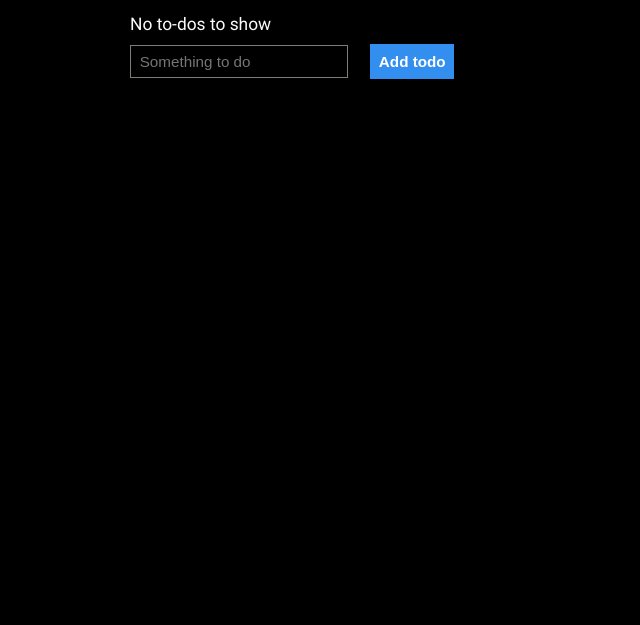
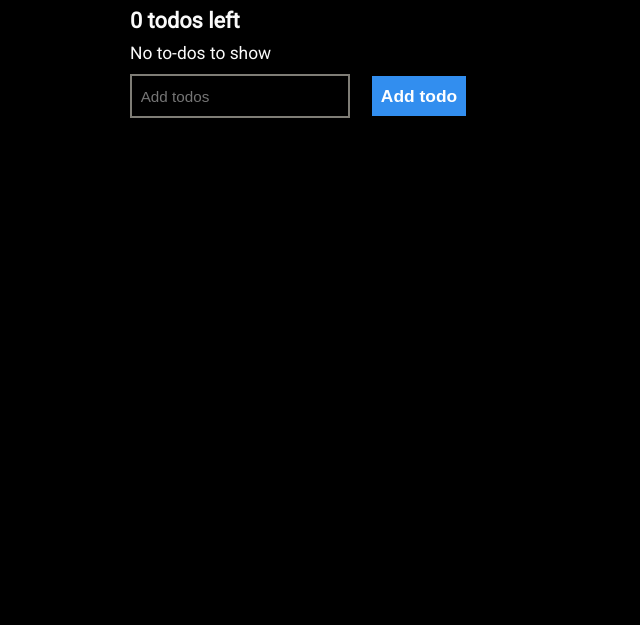
Before and after one commit to MaDrCloudDev/todosMaDr, a website built with webpack: page public/index.html in a window 1280 px wide. Shown: the part 175-800 px from the top of the page, without its empty margins (201-841 px from the left). Built offline with nearby package versions, Linux system fonts and the light colour scheme.

Commit message:
clean up css
clean up css

```diff
--- a/public/index.html
+++ b/public/index.html
@@ -24,7 +24,7 @@
         <div class="container">
             <div id="todos"></div>
             <form id="new-todo">
-                <input type="text" class="input" placeholder="Something to do" name="text">
+                <input type="text" class="input" placeholder="Add todos" name="text">
                 <button class="button">Add todo</button>
             </form>
         </div>
--- a/public/styles/styles.css
+++ b/public/styles/styles.css
@@ -39,13 +39,13 @@ a {
 
 .header__title {
     color:#328eef;
-  font-size: 3.2rem;
+  font-size: 4rem;
   margin-bottom: .4rem;
 }
 
 .header__subtitle {
     color: #fffb00;
-  font-size: 2rem;
+  font-size: 3rem;
   font-weight: 300;
 }
 
@@ -67,10 +67,10 @@ a {
 .input {
     color: white;
     background-color: black;
-    border: solid #7f7d76 1px;
+    border: solid #7f7d76 .2rem;
     font-size: 1.4rem;
     font-weight: 300;
-    height: 3rem;
+    height: 4rem;
     margin-right: 1.6rem;
     padding: .4rem .8rem;
 }
@@ -89,7 +89,8 @@ a {
     border: none;
     border-bottom: 2px solid black;
     color: white;
-    font-size: 1.4rem;
+    height: 3.9rem;
+    font-size: 1.6rem;
     font-weight: 600;
     padding: .8rem;
     transition: background .3s ease, color .3s ease;
@@ -166,6 +167,7 @@ a {
 
 .list-title {
     margin: 1rem 0 1rem;
+    font-size: 2rem;
 }
 
 .empty-message {
```
Also changed, not shown: 1 other file.
